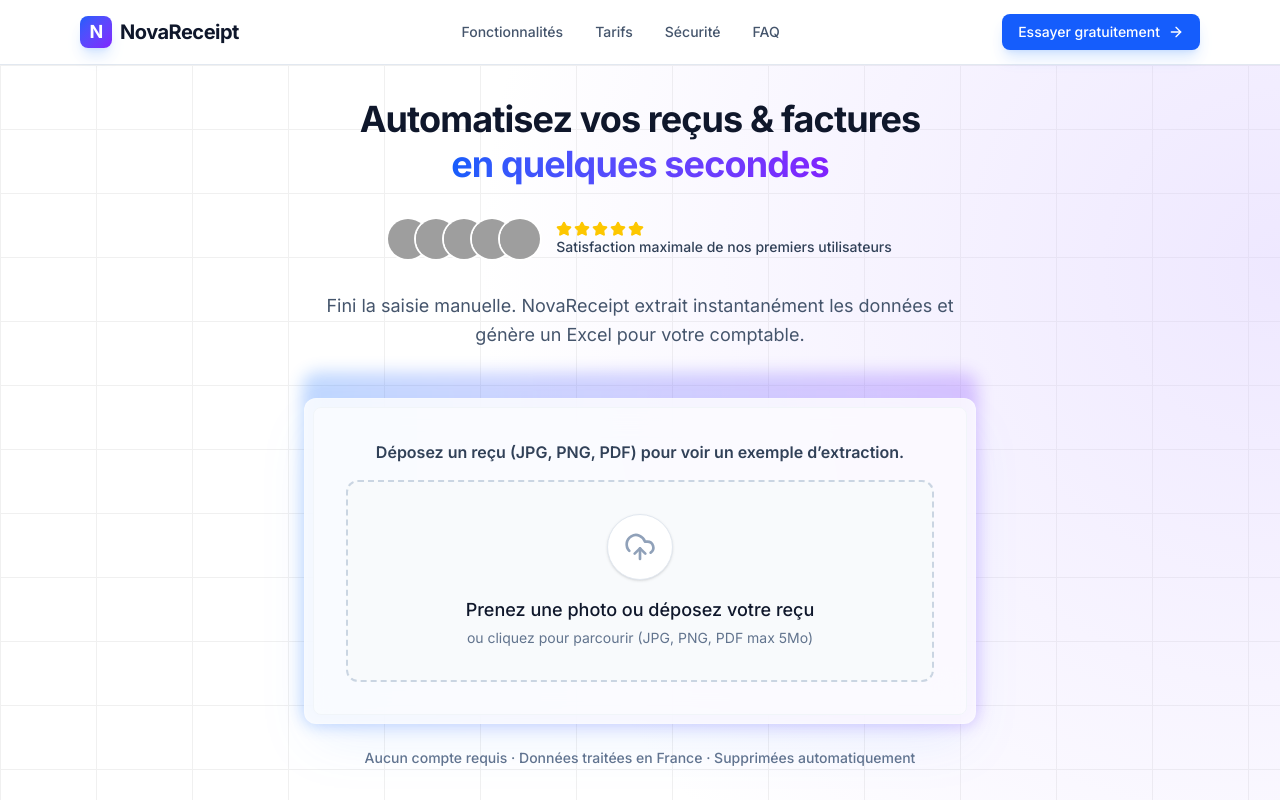
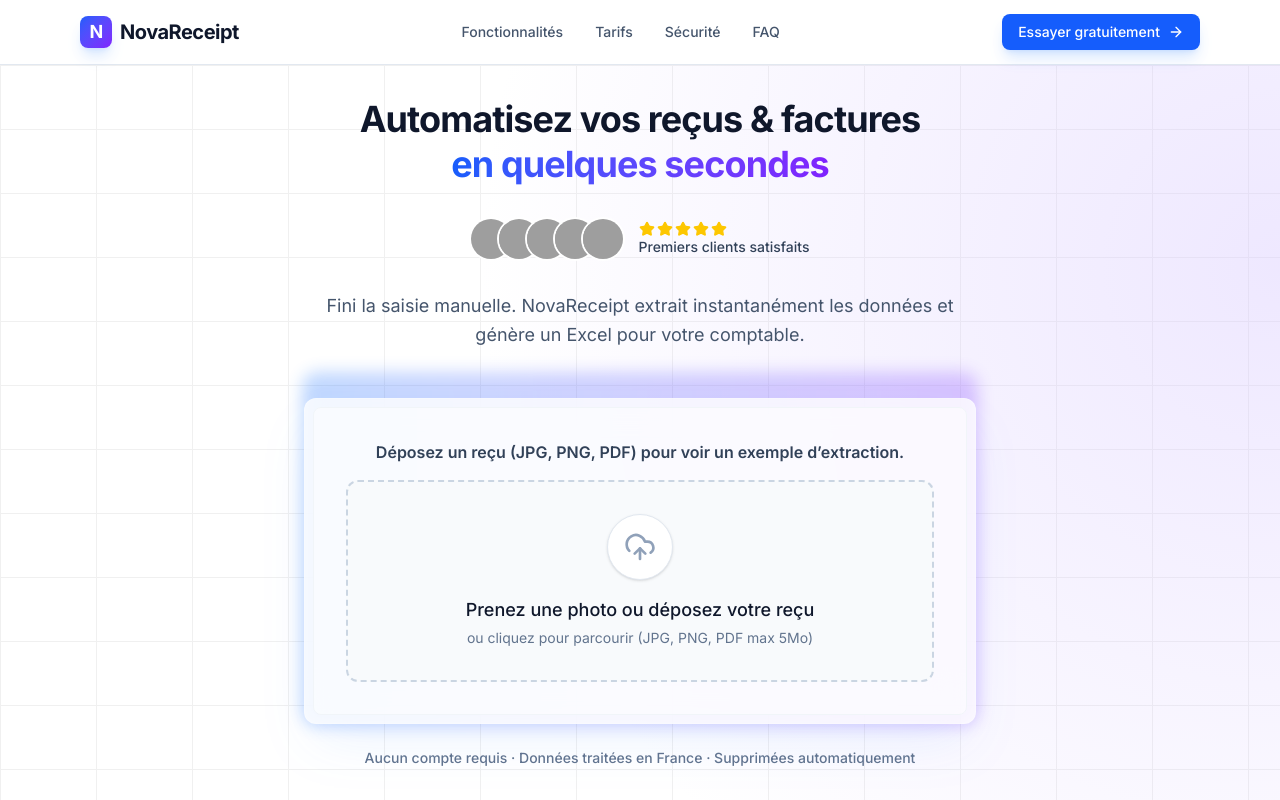
Before and after one commit to mdia12/receipt-ocr, a Next.js app: page / in a window 1280 px wide. Shown: the top 800 px of the page. Built offline with nearby package versions, Linux system fonts and the light colour scheme; grey boxes are pictures that could not be loaded.

Commit message:
Update social proof text

```diff
--- a/app/page.tsx
+++ b/app/page.tsx
@@ -41,7 +41,7 @@
               ))}
             </div>
             <p className="text-sm font-medium text-slate-700">
-              Satisfaction maximale de nos premiers utilisateurs
+              Premiers clients satisfaits
             </p>
           </div>
         </div>
```
